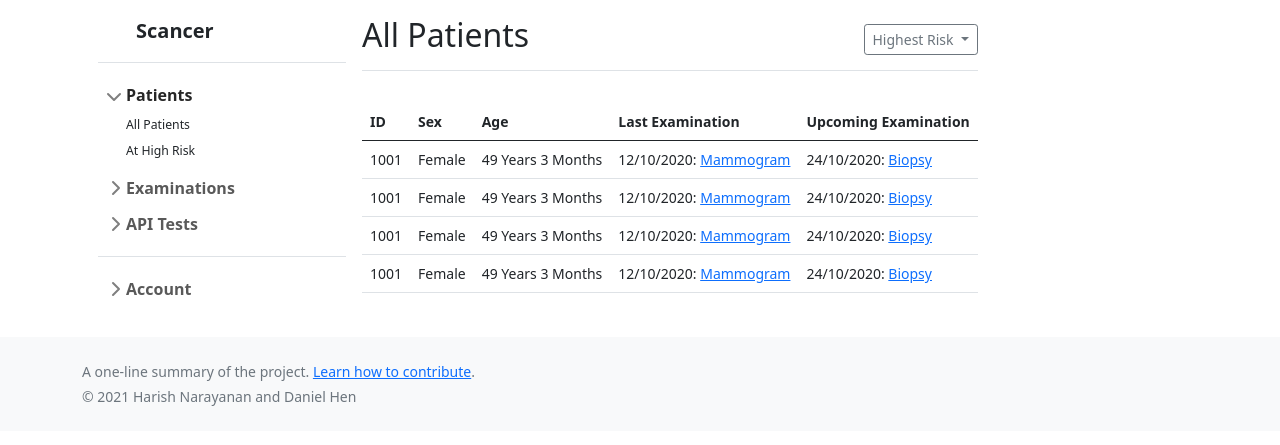
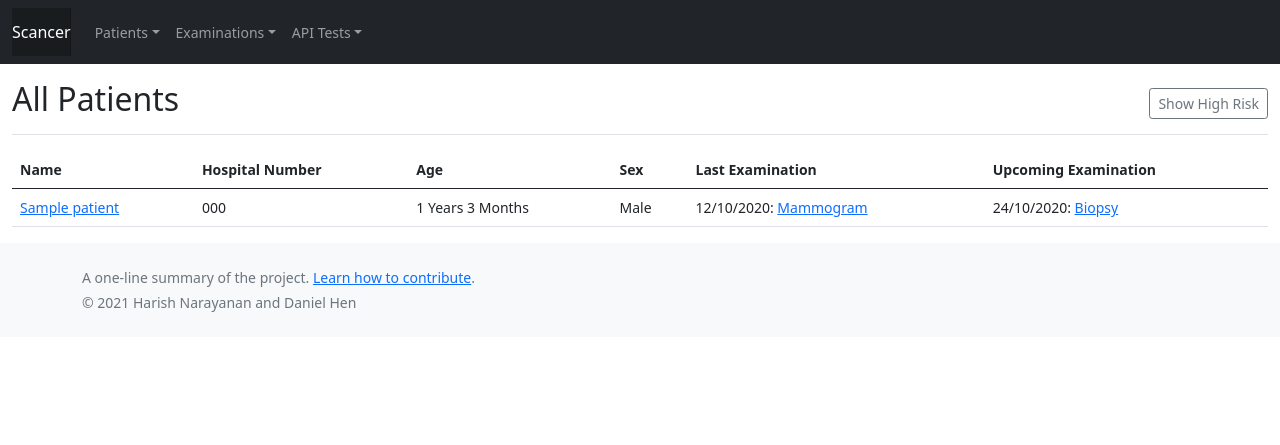
Before and after one commit to scancer-org/webapp, a Django app: page /patients/ in a window 1280 px wide. Shown: the top 445 px of the page. Run offline with Django 3.2, Linux system fonts and the light colour scheme; a user stored in the database is signed in; tables that the repository leaves empty hold one stand-in row (values such as "Sample post"); some libraries are stand-ins or nearby versions.

Commit message:
Make the list of patients data driven

```diff
--- a/scancer/patients/models.py
+++ b/scancer/patients/models.py
@@ -1,4 +1,6 @@
+from dateutil.relativedelta import relativedelta
 from django.db import models
+from django.utils import timezone
 
 from .choices import SEX_CHOICES
 
@@ -13,3 +15,10 @@ class Patient(models.Model):
 
     def __str__(self):
         return self.name
+
+    @property
+    def age(self):
+        "Calculate the age of a patient from their date of birth"
+        now = timezone.now().date()
+        age = relativedelta(now, self.date_of_birth)
+        return age
--- a/scancer/patients/views.py
+++ b/scancer/patients/views.py
@@ -1,7 +1,11 @@
 from django.contrib.auth.mixins import LoginRequiredMixin
-from django.views.generic import TemplateView
+from django.views.generic import ListView
+
+from .models import Patient
 
 
-class PatientListView(LoginRequiredMixin, TemplateView):
+class PatientListView(LoginRequiredMixin, ListView):
 
+    model = Patient
+    context_object_name = "patients"
     template_name = "patients/list.html"
--- a/scancer/templates/base_app.html
+++ b/scancer/templates/base_app.html
@@ -1,87 +1,41 @@
 {% extends "base.html" %}
 
-{% block inline_css %}
-<style>
-main {
-  display: flex;
-  flex-wrap: nowrap;
-  height: 100vh;
-  height: -webkit-fill-available;
-  overflow-x: auto;
-  overflow-y: hidden;
-}
-main > * {
-  flex-shrink: 0;
-  min-height: -webkit-fill-available;
-}
-</style>
-{% endblock inline_css %}
-
 {% block header %}
-{% endblock header %}
-
-{% block content %}
-<main class="container">
-<div class="p-3 bg-white" style="width: 280px;">
-  <a href="/" class="d-flex align-items-center pb-3 mb-3 link-dark text-decoration-none border-bottom">
-    <svg class="bi me-2" width="30" height="24"><use xlink:href="#bootstrap"/></svg>
-    <span class="fs-5 fw-semibold">Scancer</span>
-  </a>
-  <ul class="list-unstyled ps-0">
-    <li class="mb-1">
-      <button class="btn btn-toggle align-items-center rounded collapsed" data-bs-toggle="collapse" data-bs-target="#home-collapse" aria-expanded="true">
-        Patients
+<nav class="navbar navbar-expand-md navbar-dark bg-dark" aria-label="Navigation Menu">
+  <div class="container-fluid">
+    <a class="navbar-brand" href="#">Scancer</a>
+    <button class="navbar-toggler" type="button" data-bs-toggle="collapse" data-bs-target="#menuButton" aria-controls="menuButton" aria-expanded="false" aria-label="Toggle navigation">
+      <span class="navbar-toggler-icon"></span>
     </button>
-      <div class="collapse show" id="home-collapse">
-        <ul class="btn-toggle-nav list-unstyled fw-normal pb-1 small">
-          <li><a href="#" class="link-dark rounded">All Patients</a></li>
-          <li><a href="#" class="link-dark rounded">At High Risk</a></li>
+    <div class="collapse navbar-collapse" id="menuButton">
+      <ul class="navbar-nav me-auto mb-2 mb-md-0">
+        <li class="nav-item dropdown">
+          <a class="nav-link dropdown-toggle" href="#" id="dropdown1" data-bs-toggle="dropdown" aria-expanded="false">Patients</a>
+          <ul class="dropdown-menu" aria-labelledby="dropdown1">
+            <li><a class="dropdown-item" href="{% url 'patients:list' %}">All Patients</a></li>
+            <li><a class="dropdown-item" href="#">High Risk</a></li>
           </ul>
-      </div>
         </li>
-    <li class="mb-1">
-      <button class="btn btn-toggle align-items-center rounded collapsed" data-bs-toggle="collapse" data-bs-target="#dashboard-collapse" aria-expanded="false">
-        Examinations
-      </button>
-      <div class="collapse" id="dashboard-collapse">
-        <ul class="btn-toggle-nav list-unstyled fw-normal pb-1 small">
-          <li><a href="#" class="link-dark rounded">Manual Exams</a></li>
-          <li><a href="#" class="link-dark rounded">Mammograms</a></li>
-          <li><a href="#" class="link-dark rounded">Lymph Node Biopsies</a></li>
+        <li class="nav-item dropdown">
+          <a class="nav-link dropdown-toggle" href="#" id="dropdown2" data-bs-toggle="dropdown" aria-expanded="false">Examinations</a>
+          <ul class="dropdown-menu" aria-labelledby="dropdown2">
+            <li><a class="dropdown-item" href="#">Manual Exams</a></li>
+            <li><a class="dropdown-item disabled" href="#">Mammograms</a></li>
+            <li><a class="dropdown-item disabled" href="#">Ultrasounds</a></li>
+            <li><a class="dropdown-item disabled" href="#">MRIs</a></li>
+            <li><a class="dropdown-item" href="#">Lymph Node Biopsies</a></li>
           </ul>
-      </div>
         </li>
-    <li class="mb-1">
-      <button class="btn btn-toggle align-items-center rounded collapsed" data-bs-toggle="collapse" data-bs-target="#orders-collapse" aria-expanded="false">
-        API Tests
-      </button>
-      <div class="collapse" id="orders-collapse">
-        <ul class="btn-toggle-nav list-unstyled fw-normal pb-1 small">
-          <li><a href="#" class="link-dark rounded">PCam</a></li>
-          <li><a href="#" class="link-dark rounded">DeepLabV3</a></li>
+        <li class="nav-item dropdown">
+          <a class="nav-link dropdown-toggle" href="#" id="dropdown3" data-bs-toggle="dropdown" aria-expanded="false">API Tests</a>
+          <ul class="dropdown-menu" aria-labelledby="dropdown3">
+            <li><a class="dropdown-item" href="{% url 'api_tests:pcam' %}">PCam Classification</a></li>
+            <li><a class="dropdown-item" href="{% url 'api_tests:deeplabv3' %}">DeepLabv3 Segmentation</a></li>
+            <li><a class="dropdown-item" href="#">Monitoring</a></li>
           </ul>
-      </div>
-    </li>
-    <li class="border-top my-3"></li>
-    <li class="mb-1">
-      <button class="btn btn-toggle align-items-center rounded collapsed" data-bs-toggle="collapse" data-bs-target="#account-collapse" aria-expanded="false">
-        Account
-      </button>
-      <div class="collapse" id="account-collapse">
-        <ul class="btn-toggle-nav list-unstyled fw-normal pb-1 small">
-          <li><a href="#" class="link-dark rounded">Profile</a></li>
-          <li><a href="#" class="link-dark rounded">Settings</a></li>
-          <li><a href="#" class="link-dark rounded">Sign out</a></li>
-        </ul>
-      </div>
         </li>
       </ul>
     </div>
-
-<div class="d-flex flex-column align-items-stretch bg-white">
-  {% block main %}
-  <p class="lead mt-4">Some content will go here.</p>
-  {% endblock %}
   </div>
-</main>
-{% endblock content %}
+</nav>
+{% endblock header %}
--- a/scancer/templates/patients/list.html
+++ b/scancer/templates/patients/list.html
@@ -2,13 +2,14 @@
 
 {% block title %}List of Patients{% endblock %}
 
-{% block main %}
+{% block content %}
+<main class="container-fluid">
   <div class="d-flex justify-content-between flex-wrap flex-md-nowrap align-items-center pt-3 pb-2 mb-3 border-bottom">
     <h1 class="h2">All Patients</h1>
     <div class="btn-toolbar mb-2 mb-md-0">
-    <button type="button" class="btn btn-sm btn-outline-secondary dropdown-toggle">
+      <button type="button" class="btn btn-sm btn-outline-secondary">
         <span data-feather="calendar"></span>
-      Highest Risk
+        Show High Risk
       </button>
     </div>
   </div>
@@ -17,117 +18,27 @@
     <table class="table">
       <thead>
         <tr>
-        <th>ID</th>
+          <th>Name</th>
+          <th>Hospital Number</th>
+          <th>Age</th>
           <th>Sex</th>
-        <th>Age</th>
           <th>Last Examination</th>
           <th>Upcoming Examination</th>
         </tr>
       </thead>
       <tbody>
+        {% for patient in patients %}
         <tr>
-        <td>1001</td>
-        <td>Female</td>
-        <td>49 Years 3 Months</td>
+          <td><a href="#">{{ patient.name }}</a></td>
+          <td>{{ patient.hospital_number }}</td>
+          <td>{{ patient.age.years }} Years {{ patient.age.months }} Months</td>
+          <td>{{ patient.get_sex_display }}</td>
           <td>12/10/2020: <a href="#">Mammogram</a></td>
           <td>24/10/2020: <a href="#">Biopsy</a></td>
         </tr>
-      <tr>
-        <td>1001</td>
-        <td>Female</td>
-        <td>49 Years 3 Months</td>
-        <td>12/10/2020: <a href="#">Mammogram</a></td>
-        <td>24/10/2020: <a href="#">Biopsy</a></td>
-      </tr>
-      <tr>
-        <td>1001</td>
-        <td>Female</td>
-        <td>49 Years 3 Months</td>
-        <td>12/10/2020: <a href="#">Mammogram</a></td>
-        <td>24/10/2020: <a href="#">Biopsy</a></td>
-      </tr>
-      <tr>
-        <td>1001</td>
-        <td>Female</td>
-        <td>49 Years 3 Months</td>
-        <td>12/10/2020: <a href="#">Mammogram</a></td>
-        <td>24/10/2020: <a href="#">Biopsy</a></td>
-      </tr>
+        {% endfor %}
       </tbody>
     </table>
   </div>
-{% endblock main %}
-
-
-    <div class="row">
-      {% block navigation %}
-      <nav id="sidebarMenu" class="col-md-3 col-lg-2 d-md-block bg-light sidebar collapse">
-        <div class="position-sticky pt-3">
-          <ul class="nav flex-column">
-            <li class="nav-item">
-              <a class="nav-link {% if request.path == '/patients/' %}active{% endif %}" aria-current="page" href="{% url 'patients:list' %}">
-                <span data-feather="home"></span>
-                Patients
-              </a>
-            </li>
-          </ul>
-
-          <h6 class="sidebar-heading d-flex justify-content-between align-items-center px-3 mt-4 mb-1 text-muted">
-            <span>Examinations</span>
-            <a class="link-secondary" href="#" aria-label="Look at all examinations">
-              <span data-feather="plus-circle"></span>
-            </a>
-          </h6>
-          <ul class="nav flex-column mb-2">
-            <li class="nav-item">
-              <a class="nav-link" href="#">
-                <span data-feather="file-text"></span>
-                Manual Exams
-              </a>
-            </li>
-            <li class="nav-item">
-              <a class="nav-link" href="#">
-                <span data-feather="file-text"></span>
-                Mammograms
-              </a>
-            </li>
-            <li class="nav-item">
-              <a class="nav-link" href="#">
-                <span data-feather="file-text"></span>
-                Lymph Node Biopsies
-              </a>
-            </li>
-          </ul>
-
-          <h6 class="sidebar-heading d-flex justify-content-between align-items-center px-3 mt-4 mb-1 text-muted">
-            <span>API Tests</span>
-            <a class="link-secondary" href="#" aria-label="Some tests of the API">
-              <span data-feather="plus-circle"></span>
-            </a>
-          </h6>
-          <ul class="nav flex-column mb-2">
-            <li class="nav-item">
-              <a class="nav-link {% if request.path == '/api-tests/pcam/' %}active{% endif %}" href="{% url 'api_tests:pcam' %}">
-                <span data-feather="file-text"></span>
-                Pcam
-              </a>
-            </li>
-            <li class="nav-item">
-              <a class="nav-link {% if request.path == '/api-tests/deeplabv3/' %}active{% endif %}" href="{% url 'api_tests:deeplabv3' %}">
-                <span data-feather="file-text"></span>
-                DeepLabv3
-              </a>
-            </li>
-          </ul>
-        </div>
-      </nav>
-      {% endblock navigation %}
-
-      <main class="col-md-9 ms-sm-auto col-lg-10 px-md-4">
-        {% block main__ %}
-        {% endblock main__ %}
 </main>
-
-    </div>
-
-</div>
+{% endblock content %}
```
Lines whose indentation alone changed are shown as unchanged.
